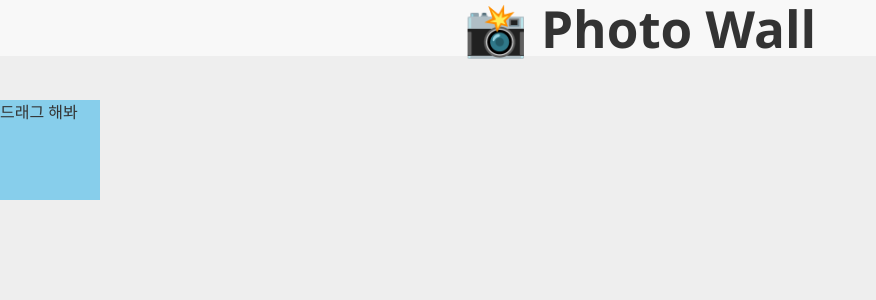
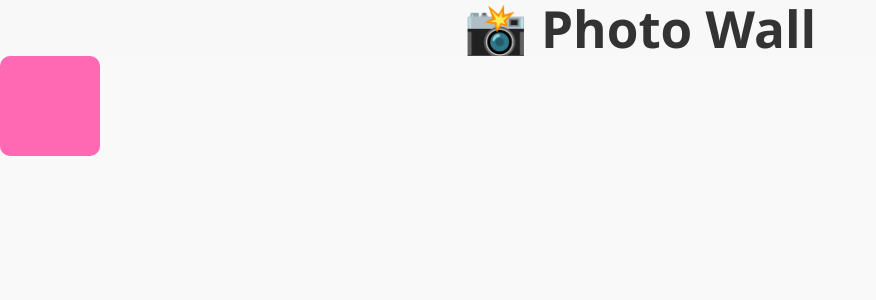
Before and after one commit to woohyun1031/interactive-artwork, a React (Vite) app in the folder photo-wall/: page /smooth in a window 1280 px wide. Shown: the top 300 px of the page, without its empty margins (0-876 px from the left). Built offline with nearby package versions, Linux system fonts and the light colour scheme.

Commit message:
Feat: routing 추가, smooth follow box 추가

```diff
--- a/photo-wall/package.json
+++ b/photo-wall/package.json
@@ -11,7 +11,8 @@
   },
   "dependencies": {
     "react": "^19.0.0",
-    "react-dom": "^19.0.0"
+    "react-dom": "^19.0.0",
+    "react-router-dom": "^6.28.0"
   },
   "devDependencies": {
     "@eslint/js": "^9.22.0",
--- a/photo-wall/src/App.tsx
+++ b/photo-wall/src/App.tsx
@@ -1,13 +1,39 @@
 import './App.css'
 import BasicDragBox from "src/BasicDragBox.tsx";
+import {createBrowserRouter, Navigate, RouterProvider} from 'react-router-dom';
+import SmoothFollowBox from "src/SmoothFollowBox.tsx";
+
+
+const router = createBrowserRouter([
+    {
+        path: '/',
+        children: [
+            {
+                index: true,
+                element: <Navigate to={'/basic'} />,
+            },
+            {
+                path:'basic',
+                element: <div>
+                    <h1 style={{ textAlign: 'center' }}>📸 Photo Wall</h1>
+                    <BasicDragBox />
+                </div>
+            },
+            {
+                path:'smooth',
+                element: <div>
+                    <h1 style={{ textAlign: 'center' }}>📸 Photo Wall</h1>
+                    <SmoothFollowBox />
+                </div>
+            }
+        ]
+    }
+])
 
 function App() {
 
     return (
-        <div>
-            <h1 style={{ textAlign: 'center' }}>📸 Photo Wall</h1>
-            <BasicDragBox />
-        </div>
+        <RouterProvider router={router} />
     )
 }
 
--- a/photo-wall/src/BasicDragBox.tsx
+++ b/photo-wall/src/BasicDragBox.tsx
@@ -1,4 +1,4 @@
-import React, { useRef, useState } from 'react';
+import React, {useRef, useState} from 'react';
 
 export default function BasicDragBox() {
     const boxRef = useRef<HTMLDivElement>(null);
--- /dev/null
+++ b/photo-wall/src/SmoothFollowBox.tsx
@@ -0,0 +1,56 @@
+import { useRef, useEffect, useState } from 'react';
+
+function lerp(a: number, b: number, t: number): number {
+    return a + (b - a) * t;
+}
+
+export default function SmoothFollowBox() {
+    const boxRef = useRef<HTMLDivElement>(null);
+    const [target, setTarget] = useState({ x: 0, y: 0 });
+    const pos = useRef({ x: 0, y: 0 });
+
+    useEffect(() => {
+        let frame: number;
+        const animate = () => {
+            pos.current.x = lerp(pos.current.x, target.x, 0.1);
+            pos.current.y = lerp(pos.current.y, target.y, 0.1);
+
+            if (boxRef.current) {
+                boxRef.current.style.transform = `translate(${pos.current.x}px, ${pos.current.y}px)`;
+            }
+
+            frame = requestAnimationFrame(animate);
+        };
+        animate();
+
+        return () => cancelAnimationFrame(frame);
+    }, [target]);
+
+    return (
+        <div
+            onMouseMove={(e) => {
+                // 가운데 맞추기
+                setTarget({ x: e.clientX - 50, y: e.clientY - 100 });
+            }}
+            style={{
+                width: '100vw',
+                height: '100vh',
+                background: '#f9f9f9',
+                position: 'relative',
+                overflow: 'hidden',
+            }}
+        >
+            <div
+                ref={boxRef}
+                style={{
+                    position: 'absolute',
+                    width: '100px',
+                    height: '100px',
+                    background: 'hotpink',
+                    borderRadius: '10px',
+                    pointerEvents: 'none', // 마우스 통과
+                }}
+            />
+        </div>
+    );
+}
```
Also changed, not shown: 1 other file (tests, documents, lock files or other folders).
